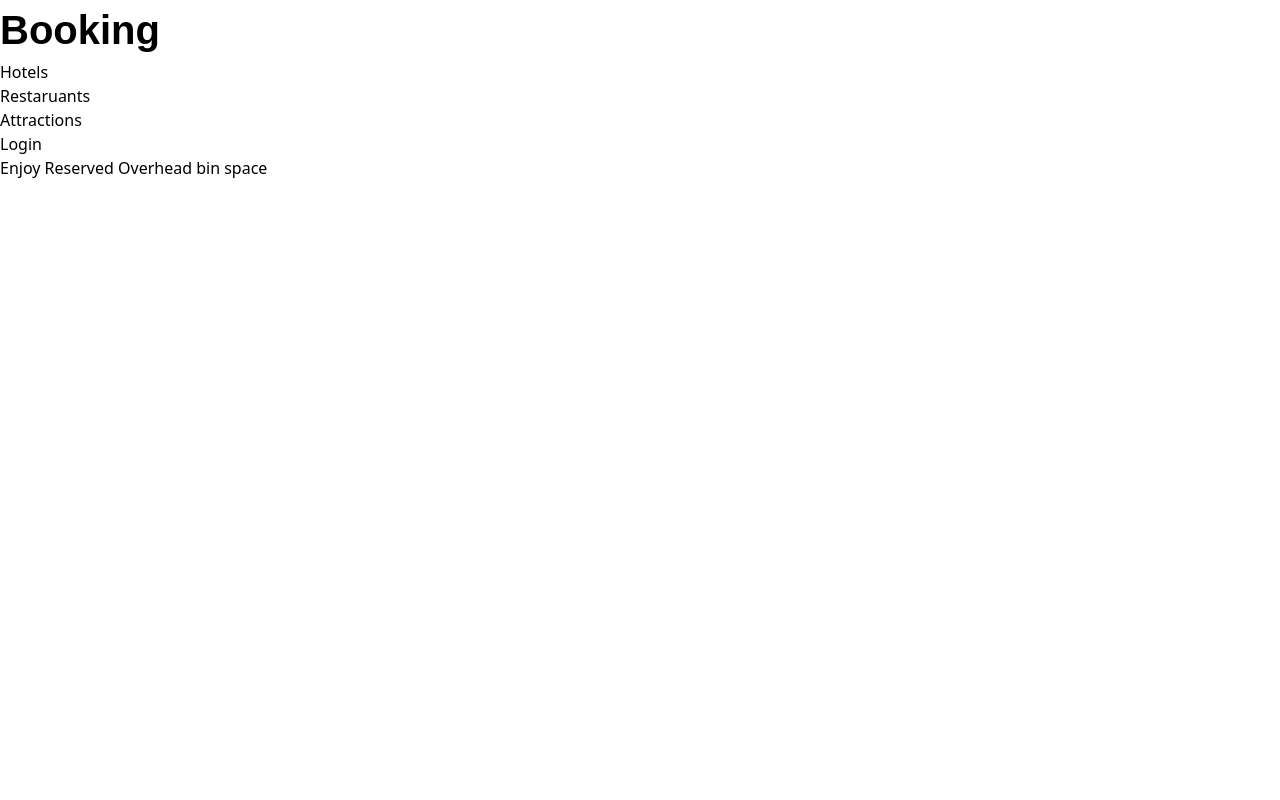
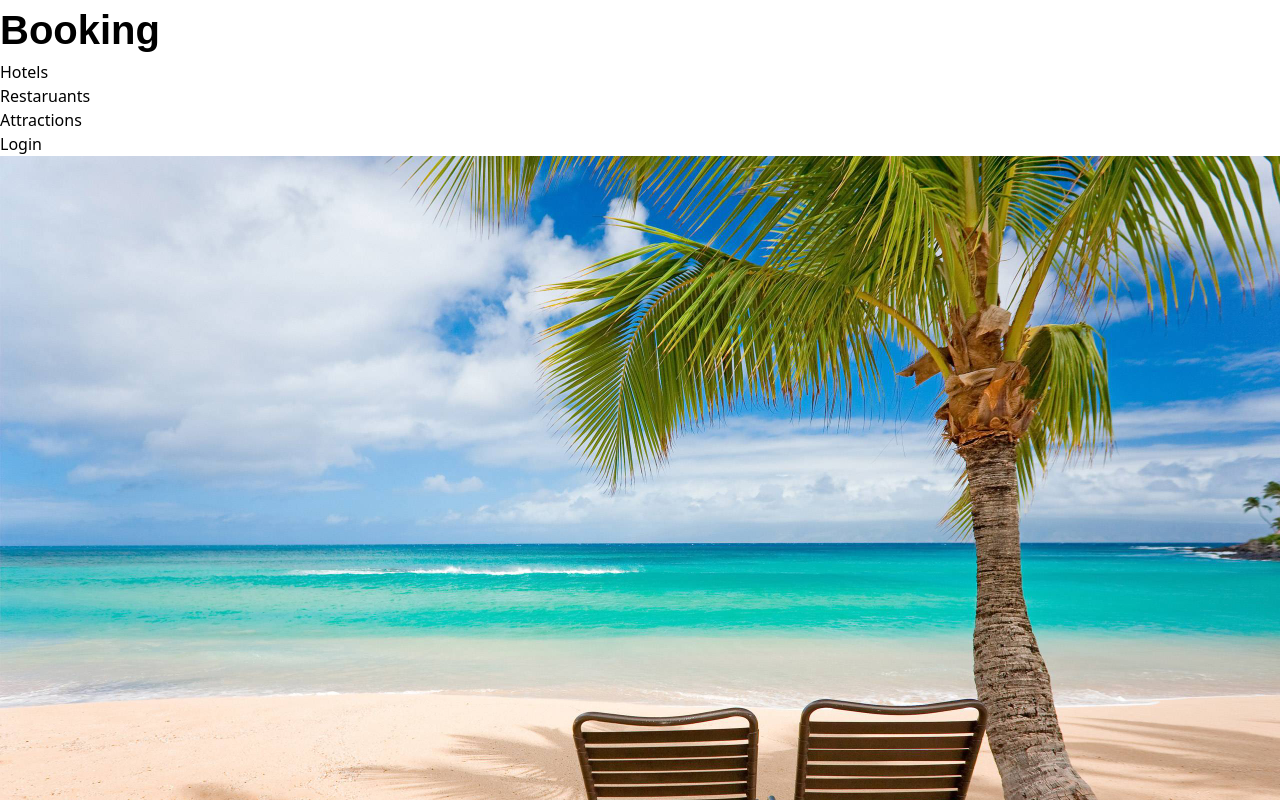
Before and after one commit to Abdurahmon-2004/Booking, a React (Vite) app: page / in a window 1280 px wide. Shown: the top 800 px of the page. Built offline with nearby package versions, Linux system fonts and the light colour scheme; the HTML template or start-up script is replaced by a standard one.

Commit message:
rasm yana qaytdi

```diff
--- a/src/pages/Home.jsx
+++ b/src/pages/Home.jsx
@@ -1,10 +1,10 @@
-// import Beach from "../assets/beach.jpg";
+import Beach from "../assets/beach.jpg";
 
 export default function Home() {
   return (
     <div>
       <div className="justify-center absolut flex ">
-        {/* <img src={Beach} alt="" className="   " /> */}
+        <img src={Beach} alt="" className="   " />
       </div>
       <h2>
         Enjoy <span>Reserved</span> Overhead bin space
```
